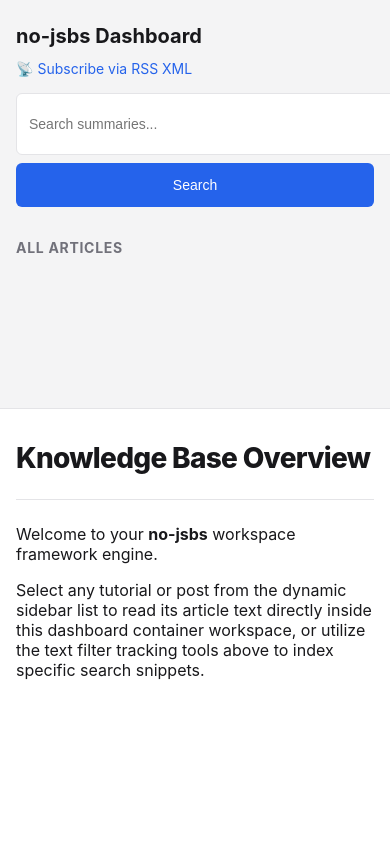
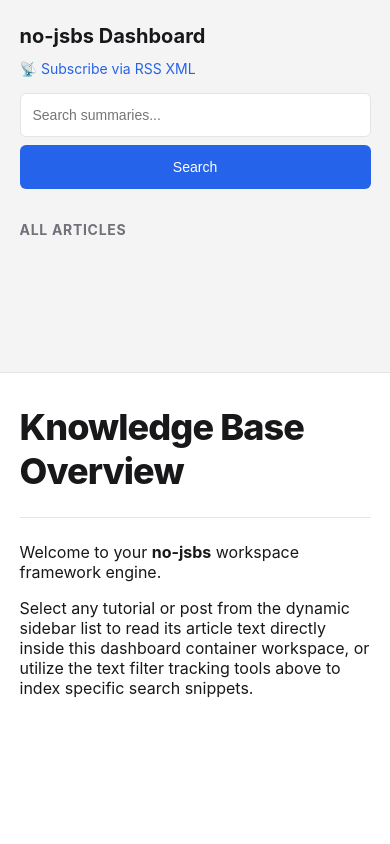
Before and after one commit to noodlepopllc/No-jsbs, a PHP site: page / in a window 390 px wide. Run offline with PHP 8.4, Linux system fonts and the light colour scheme.

Commit message:
Made changes to style.css to make more mobile friendly

```diff
--- a/style.css
+++ b/style.css
@@ -1,4 +1,7 @@
 /* style.css - Minimalist UI framework for no-jsbs */
+*, *::before, *::after {
+    box-sizing: border-box;
+}
 :root {
     --bg-main: #ffffff;
     --bg-sidebar: #f4f4f5;
@@ -143,9 +146,12 @@ body {
 }
 
 /* --- Main Dashboard View Panel --- */
+/* --- Main Dashboard View Panel --- */
 .main-panel {
-    padding: 64px 48px;
-    max-width: 740px;
+    width: 100%;
+    max-width: 90%; /* Leaves a 5% gutters on left/right, scales to any DPI */
+    margin: 0 auto; /* Centers the content */
+    padding: 48px 0; /* Vertical padding only; horizontal is handled by the 90% width */
 }
 
 .main-panel h1 {
@@ -279,31 +285,23 @@ body {
    MOBILE RESPONSIVE ADDITIONS
    ========================================= */
 @media (max-width: 768px) {
-    /* Stack layout vertically */
     .layout {
         grid-template-columns: 1fr;
     }
 
-    /* Remove sticky positioning and fixed height on mobile */
     .sidebar {
         position: static;
         height: auto;
+        max-height: none;
         border-right: none;
         border-bottom: 1px solid var(--border-color);
-        padding: 24px 16px;
+        padding: 24px 5%; /* Match the 5% horizontal fluid spacing */
     }
 
-    /* Reduce main panel padding for smaller screens */
     .main-panel {
-        padding: 32px 16px;
+        padding: 32px 0; /* Reduce vertical padding on mobile */
     }
 
-    /* Scale down large headings slightly */
-    .main-panel h1 {
-        font-size: 1.75rem;
-    }
-
-    /* Prevent header elements from crowding */
     .site-header {
         flex-direction: column;
         align-items: flex-start;
```
